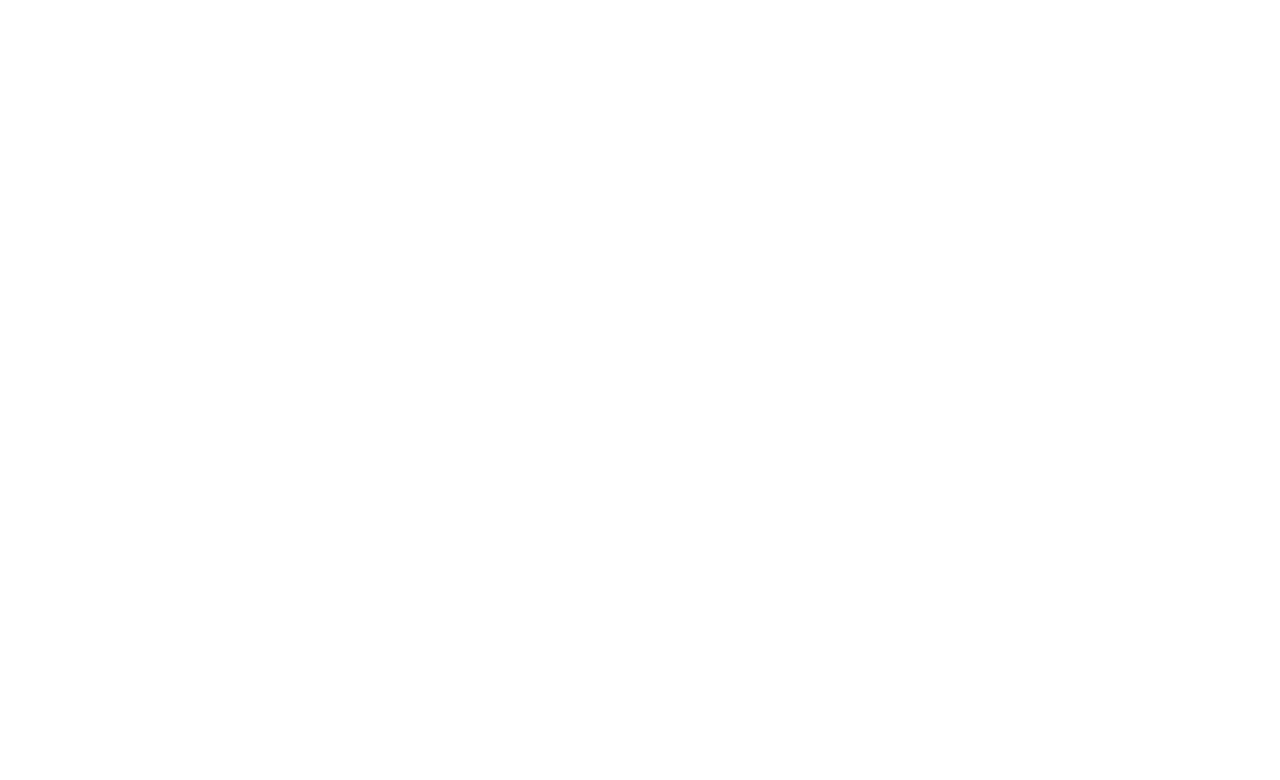
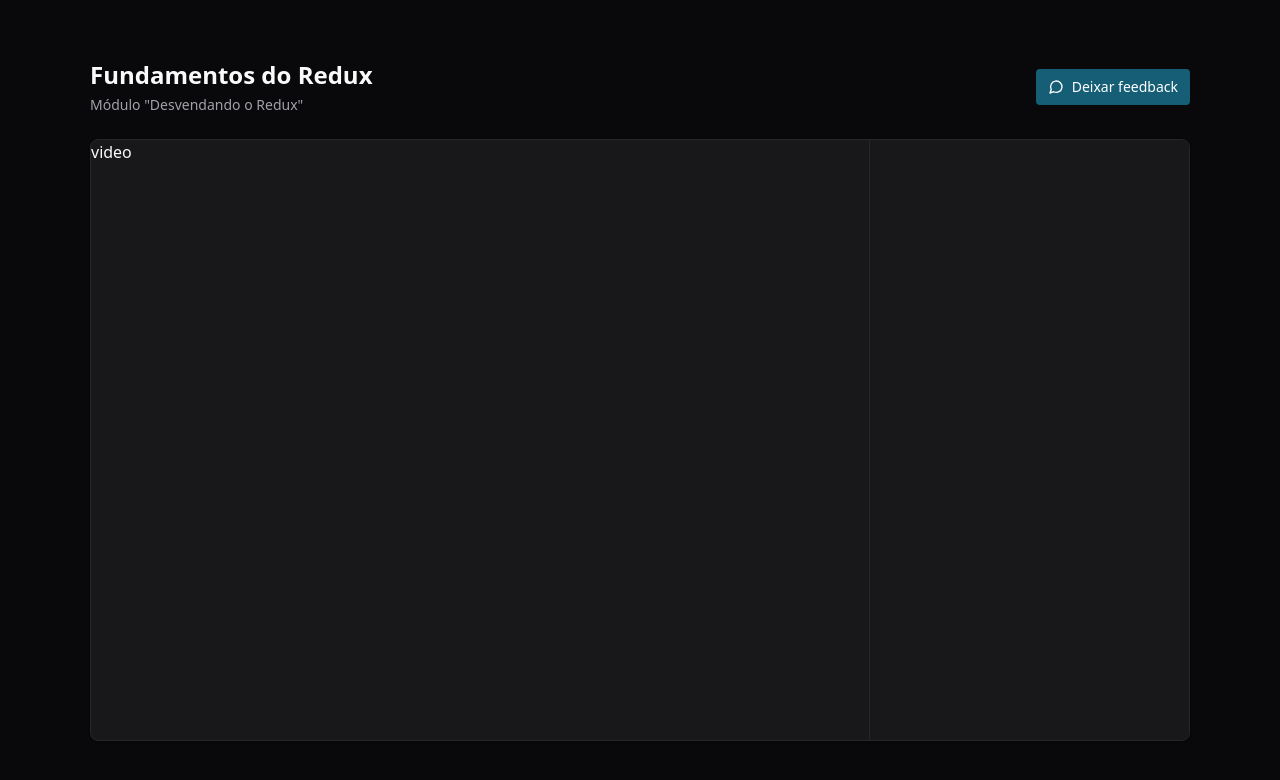
Before and after one commit to lfeliperibeiro/state-managements, a React (Vite) app: page / in a window 1280 px wide. Shown: the top 780 px of the page. Built offline with nearby package versions, Linux system fonts and the light colour scheme.

Commit message:
feat: init player page

```diff
--- a/src/App.tsx
+++ b/src/App.tsx
@@ -1,11 +1,13 @@
-import { AddTodo } from './components/AddTodo';
+import './styles/global.css'
+
 import {Provider as ReduxProvider} from 'react-redux'
 import { store } from './store';
+import { Player } from './pages/Player';
 
 export function App() {
   return (
     <ReduxProvider store={store}>
-
+      <Player/>
     </ReduxProvider>
   );
 }
--- /dev/null
+++ b/src/pages/Player.tsx
@@ -0,0 +1,26 @@
+import { MessageCircle } from 'lucide-react';
+
+export function Player() {
+  return (
+    <div className="h-screen bg-zinc-950 text-zinc-50 flex justify-center items-center">
+      <div className="flex w-[1100px] flex-col gap-6">
+        <div className="flex items-center justify-between">
+          <div className="flex flex-col gap-1">
+            <h1 className="text-2xl font-bold">Fundamentos do Redux</h1>
+            <span className="text-sm text-zinc-400">
+              Módulo "Desvendando o Redux"
+            </span>
+          </div>
+          <button className="flex items-center gap-2 rounded bg-cyan-800 px-3 py-2 text-sm font-medium text-white hover:bg-cyan-950">
+            <MessageCircle className="w-4 h-4" />
+            Deixar feedback
+          </button>
+        </div>
+        <main className="relative flex overflow-hidden rounded-lg border border-zinc-800 bg-zinc-900 shadow">
+          <div className="flex-1">video</div>
+          <aside className="w-80 border-l border-x-zinc-800 bg-zinc-900 h-[600px]"></aside>
+        </main>
+      </div>
+    </div>
+  );
+}
```
